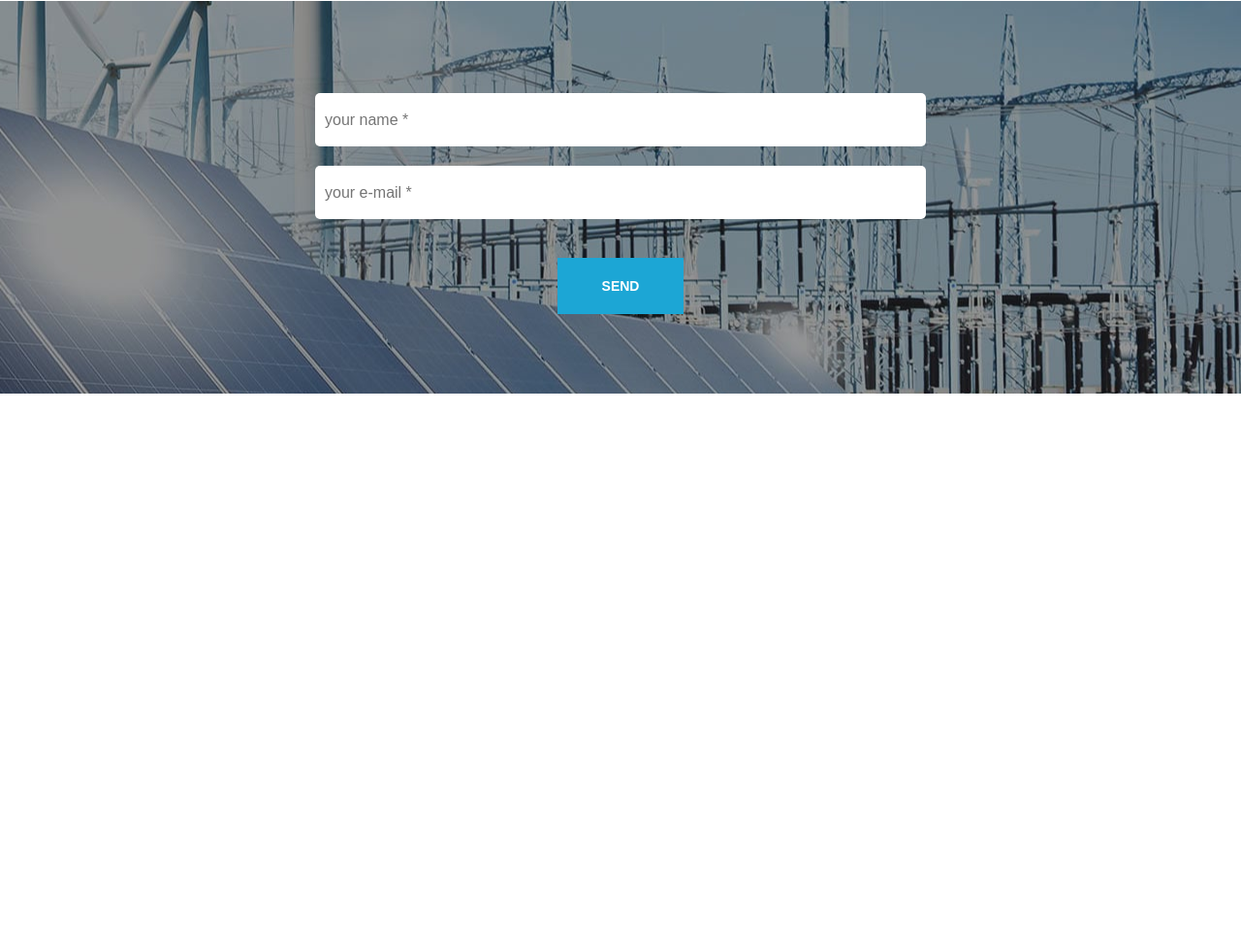
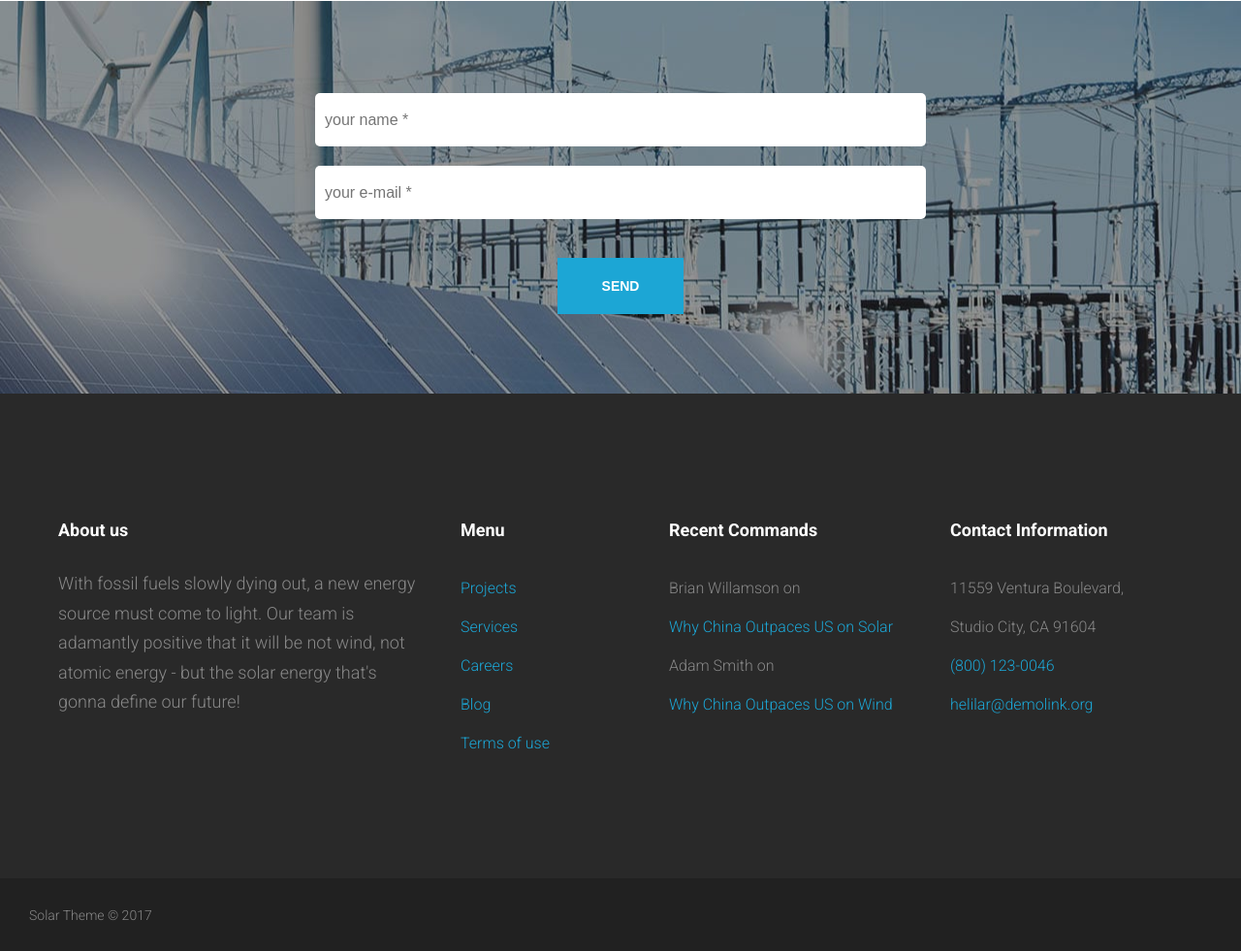
Before and after one commit to OldboyJ/solar-energy-site, a plain HTML site: page index.html in a window 1280 px wide. Shown: the part 5357-6338 px from the top of the page at 97% size. Before the commit the page ends 5763 px from the top, so only its background shows below. Drawn offline with Linux system fonts and the light colour scheme.

Commit message:
markup and style footer and sub-footer/nav

```diff
--- a/css/style.css
+++ b/css/style.css
@@ -411,3 +411,79 @@ input[placeholder] {
   padding-top: 95px;
   margin-bottom: 20px;
 }
+
+/*** MAIN_FOOTER ***/
+.footer-navigation-section {
+  height: 500px;
+  background-color: #292929;
+  font-family: 'Roboto', sans-serif;
+  font-size: 18px;
+}
+
+.title {
+  margin: 0 20px;
+}
+
+.title p:nth-child(1) {
+  color: #fff;
+  font-weight: bold;
+  padding-top: 130px;
+  margin-bottom: 30px;
+}
+
+.about-us {
+  width: 375px;
+  float: left;
+}
+.about-us p:nth-child(2) {
+  color: #888888;
+  line-height: 1.7em;
+  text-align: left;
+}
+
+.menu {
+  width: 175px;
+  float: left;
+}
+
+.menu ul li a{
+  color: #1CA6D5;
+  text-decoration: none;
+  display: block;
+  line-height: 2.5em;
+  font-size: 16px;
+}
+
+.recent-commands {
+  width: 250px;
+  float: left;
+}
+
+.contact-info {
+  width: 200px;
+  float: left;
+}
+.recent-commands ul li,
+.contact-info ul li {
+  color: #888;
+  font-size: 16px;
+  line-height: 2.5em;
+}
+.recent-commands ul li a,
+.contact-info ul li a {
+  display: block;
+  color: #1CA6D5;
+}
+
+footer {
+  background-color: #212121;
+  height: 75px;
+  color: #888;
+  font-family: 'Roboto';
+  font-size: 14px;
+}
+
+footer p {
+  padding-top: 30px;
+  padding-left: 30px;
+}
--- a/index.html
+++ b/index.html
@@ -222,5 +222,43 @@
         <button>SEND</button>
       </div>
     </form>
+    <div class="footer-navigation-section">
+      <div class="container">
+        <div class="title about-us">
+          <p><strong>About us</strong></p>
+          <p>With fossil fuels slowly dying out, a new energy source must come to light. Our team is adamantly positive that it will be not wind, not atomic energy - but the solar energy that's gonna define our future!</p>
+        </div>
+        <div class="title menu">
+          <p><strong>Menu</strong></p>
+          <ul>
+            <li><a href="">Projects</a></li>
+            <li><a href="">Services</a></li>
+            <li><a href="">Careers</a></li>
+            <li><a href="">Blog</a></li>
+            <li><a href="">Terms of use</a></li>
+          </ul>
+        </div>
+        <div class="title recent-commands">
+          <p><strong>Recent Commands</strong></p>
+          <ul>
+            <li>Brian Willamson on</li>
+            <li><a href="">Why China Outpaces US on Solar</a></li>
+            <li>Adam Smith on</li>
+            <li><a href="">Why China Outpaces US on Wind</a></li>
+          </ul>
+        </div>
+        <div class="title contact-info">
+          <p><strong>Contact Information</strong></p>
+          <ul>
+            <li>11559 Ventura Boulevard, Studio City, CA 91604</li>
+            <li><a href="">(800) 123-0046</a></li>
+            <li><a href="">helilar@demolink.org</a></li>
+          </ul>
+        </div>
+      </div>
+    </div>
+    <footer>
+      <p><span>Solar Theme &copy; 2017</span></p>
+    </footer>
 </body>
 </html>
```
